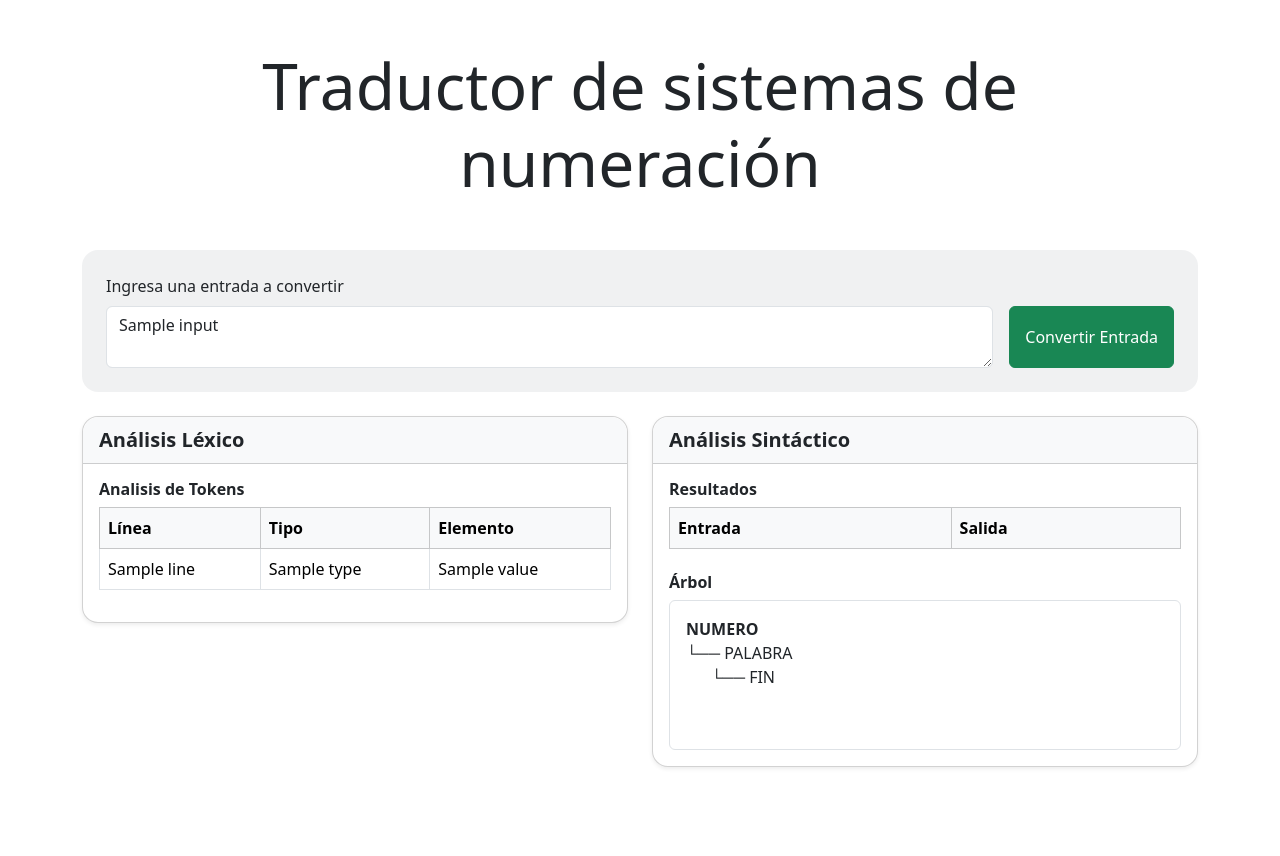
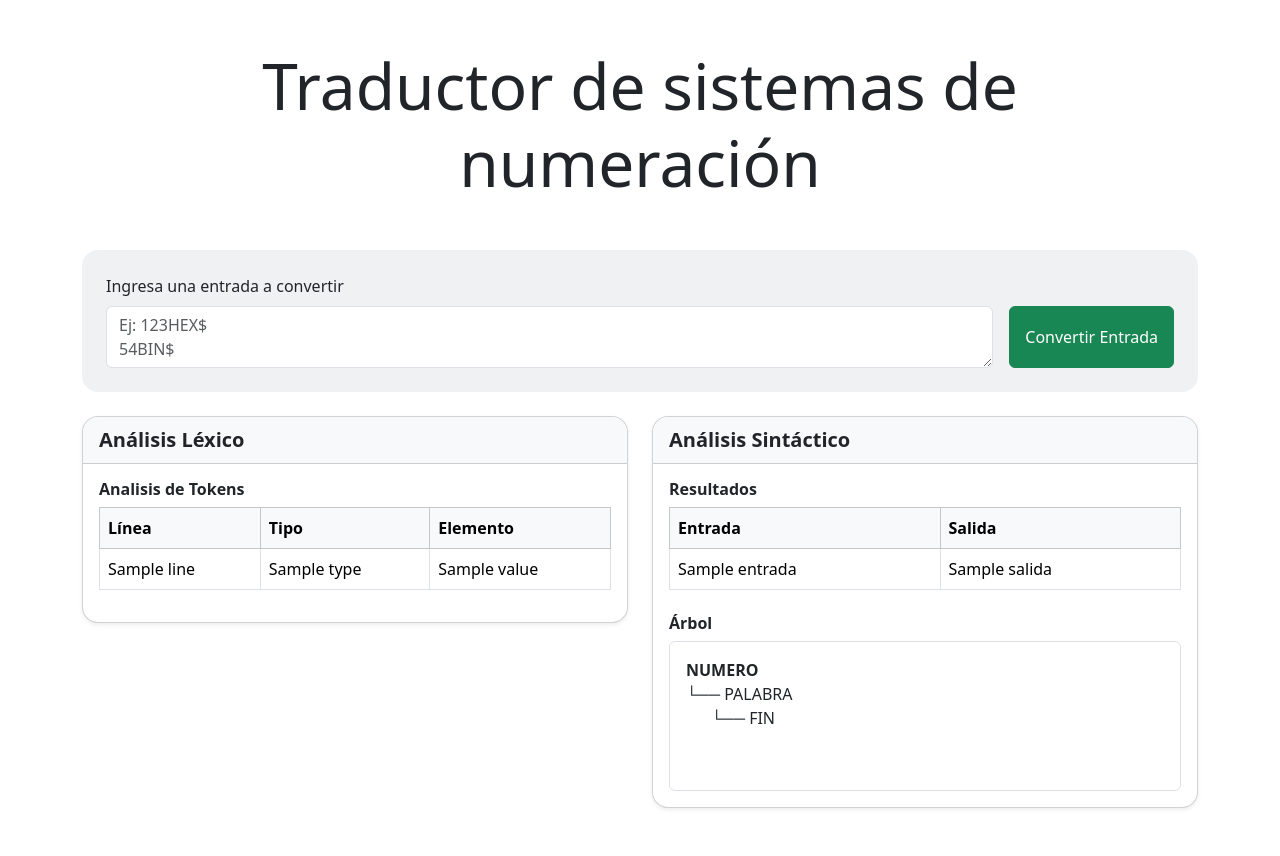
Before and after one commit to dan8a112/convertidor-numerico-compiladores, a Flask app: template templates/index.html in a window 1280 px wide. Before the commit the page ends 768 px from the top, so only its background shows below. Run offline with Flask 3, Linux system fonts and the light colour scheme; the template is opened without the code that fills it: most values are stand-ins (such as "Sample title", 1, 10 or a date in 2020); lists and menus that the app fills with data are empty.

Commit message:
feat: creadas funciones, conexion entre modulos y logica de dramatica

```diff
--- a/app.py
+++ b/app.py
@@ -1,27 +1,43 @@
-from flask import Flask, render_template, Response
-from logic.analyzer import analyze_input
-from logic.inputs import read_content_txt, split_input
+from flask import Flask, render_template, request
+from logic.lexer import lexical_analyzer
+from logic.parser import parser, results
+from logic.inputs import split_input
 
 app = Flask(__name__)
 
+@app.route('/', methods=['GET', 'POST'])
+def index():
+    tokens_list = []
+    resultados = []
 
-@app.route("/", methods=["GET"])
-def index():
+    if request.method == 'POST':
+        entrada = request.form['entrada']
+        lineas = split_input(entrada)
+        results.clear() # Para evitar resultados duplicados de parseos anteriores
 
-    input = read_content_txt("./inputs/entradas.txt") #Se leen las entradas del archivo
-    toks = analyze_input(input)  #Obtiene los tokens haciendo el analisis lexico
+        for i, linea in enumerate(lineas):
+            lexical_analyzer.input(linea)
+            while True:
+                tok = lexical_analyzer.token()
+                if not tok:
+                    break
+                tokens_list.append({
+                    'line': i + 1,
+                    'type': tok.type,
+                    'value': tok.value
+                })
 
-    return render_template("index.html", input=input, tokens=toks)
+            try:
+                parser.parse(linea, lexer=lexical_analyzer)
+            except Exception as e:
+                resultados.append((linea, f"Error: {e}"))
+                continue
 
+        for r in results:
+            numero, tipo, salida = r
+            resultados.append((f"{numero}{tipo}$", salida))
 
-# Ruta de pruebas (Al final se va  aborrar)
-@app.route("/debug", methods=["GET"])
-def debug_view():
+    return render_template('index.html', tokens=tokens_list, resultados=resultados)
 
-    print("Pruebas")
-
-    return Response(f"Se ha procesado la prueba", mimetype="text/plain")
-
-
-if __name__ == "__main__":
-    app.run(debug=True, use_reloader=False)
+if __name__ == '__main__':
+    app.run(debug=True)
--- a/logic/parser.py
+++ b/logic/parser.py
@@ -0,0 +1,38 @@
+import ply.yacc as yacc
+from logic.lexer import tokens
+from logic.conversions import *
+
+# Lista para que podamos guardar los resultados
+results = []
+
+# Reglas gramaticales
+def p_expresion(p):
+    '''expresion : NUMERO TIPO FIN'''
+    numero = p[1]
+    tipo = p[2]
+
+    if tipo == "BIN":
+        resultado = a_binario(numero)
+    elif tipo == "HEX":
+        resultado = a_hexadecimal(numero)
+    elif tipo == "DEC":
+        resultado = str(numero)
+    elif tipo == "ROM":
+        resultado = a_romano(numero)
+    elif tipo == "ALE":
+        resultado = a_aleatorio(numero)
+    else:
+        resultado = "Tipo no reconocido"
+
+    results.append((numero, tipo, resultado))
+    p[0] = resultado
+
+# Aquí podremos manejar todos los errores
+def p_error(p):
+    if p:
+        print(f"Error de sintaxis en: {p.value}")
+    else:
+        print("Error de sintaxis al final de la entrada")
+
+# Crear el parser
+parser = yacc.yacc()
--- a/templates/index.html
+++ b/templates/index.html
@@ -1,10 +1,9 @@
 <!DOCTYPE html>
 <html lang="en">
-
   <head>
-    <meta charset="UTF-8">
-    <meta name="viewport" content="width=device-width, initial-scale=1.0">
-    <link rel="stylesheet" href="../static/css/bootstrap.min.css">
+    <meta charset="UTF-8" />
+    <meta name="viewport" content="width=device-width, initial-scale=1.0" />
+    <link rel="stylesheet" href="../static/css/bootstrap.min.css" />
     <title>Conversor de numeros</title>
   </head>
 
@@ -17,16 +16,29 @@
 
       <!-- Sección de entrada -->
       <div class="bg-secondary bg-opacity-10 p-4 rounded-4 mb-4">
-            <label for="entrada" class="form-label">Ingresa una entrada a convertir</label>
+        <form method="POST">
+          <label for="entrada" class="form-label"
+            >Ingresa una entrada a convertir</label
+          >
           <div class="row g-3">
             <div class="col-md-10">
-                    <textarea id="entrada" class="form-control" rows="2"
-                        placeholder="Ej: 123Hexa$&#10;54Bin$">{{input}}</textarea>
+              <textarea
+                id="entrada"
+                name="entrada"
+                class="form-control"
+                rows="2"
+                placeholder="Ej: 123HEX$&#10;54BIN$"
+              >
+{{ request.form['entrada'] if request.form.get('entrada') else '' }}</textarea
+              >
             </div>
             <div class="col-md-2 d-grid">
-                    <button class="btn btn-success">Convertir Entrada</button>
+              <button class="btn btn-success" type="submit">
+                Convertir Entrada
+              </button>
             </div>
           </div>
+        </form>
       </div>
 
       <!-- Secciones de análisis -->
@@ -77,14 +89,22 @@
                   </tr>
                 </thead>
                 <tbody>
-                                <!-- Relleno dinámico -->
+                  {% for entrada, salida in resultados %}
+                  <tr>
+                    <td>{{entrada}}</td>
+                    <td>{{salida}}</td>
+                  </tr>
+                  {% endfor %}
                 </tbody>
               </table>
 
               <h6 class="fw-semibold mt-4">Árbol</h6>
-                        <div class="border rounded p-3 bg-white" style="min-height: 150px;">
-                            <strong>NUMERO</strong><br>
-                            └── PALABRA<br>
+              <div
+                class="border rounded p-3 bg-white"
+                style="min-height: 150px"
+              >
+                <strong>NUMERO</strong><br />
+                └── PALABRA<br />
                 &nbsp;&nbsp;&nbsp;&nbsp;&nbsp;&nbsp;└── FIN
               </div>
             </div>
@@ -93,5 +113,4 @@
       </div>
     </div>
   </body>
-
 </html>
```
Also changed, not shown: logic/conversions.py (added, +38 -0 lines). Lines whose indentation alone changed are shown as unchanged.
